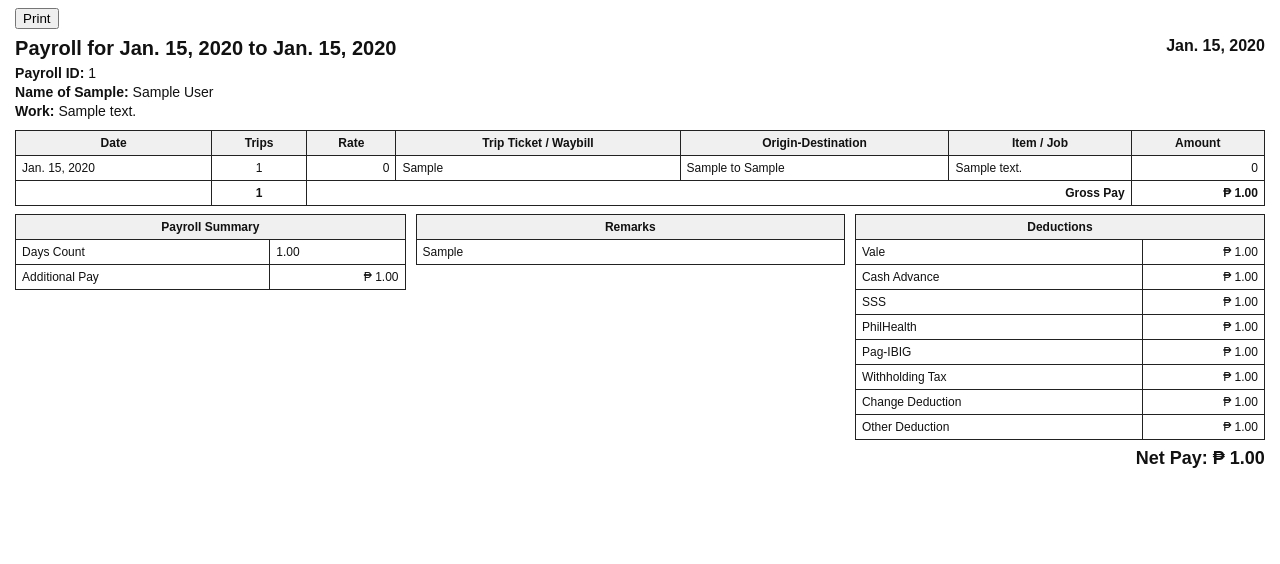
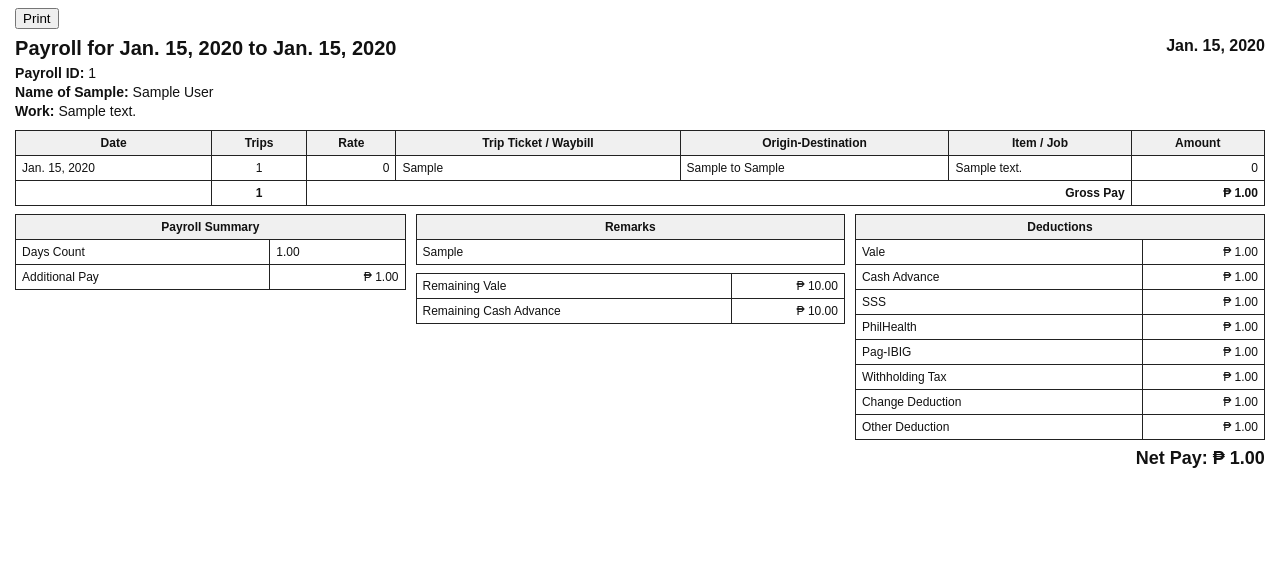
Before and after one commit to igzmonte/gmt-trucking-web, a Django app: page /payroll/1/print/ in a window 1280 px wide. Shown: the top 564 px of the page. Run offline with Django 5.2, Linux system fonts and the light colour scheme; a user stored in the database is signed in; tables that the repository leaves empty hold one stand-in row (values such as "Sample post").

Commit message:
Revise payslip remaining balances

```diff
--- a/webapp/core/forms.py
+++ b/webapp/core/forms.py
@@ -407,9 +407,9 @@ class PayrollForm(forms.Form):
             self.add_error("period_to", "Period end must be on or after period start.")
         if self.preview:
             if cleaned.get("vale_deduction") is not None and cleaned["vale_deduction"] > self.preview["vale_deduction"]:
-                self.add_error("vale_deduction", "Deduction cannot exceed the available Vale installment total.")
+                self.add_error("vale_deduction", "Deduction cannot exceed the remaining Vale total.")
             if cleaned.get("cash_advance_deduction") is not None and cleaned["cash_advance_deduction"] > self.preview["cash_advance_deduction"]:
-                self.add_error("cash_advance_deduction", "Deduction cannot exceed the available Cash Advance balance.")
+                self.add_error("cash_advance_deduction", "Deduction cannot exceed the remaining Cash Advance balance.")
         return cleaned
 
 
--- a/webapp/core/payroll_views.py
+++ b/webapp/core/payroll_views.py
@@ -5,13 +5,13 @@ from django.contrib import messages
 from django.core.exceptions import PermissionDenied
 from django.core.paginator import Paginator
 from django.db import IntegrityError
-from django.db.models import Q
+from django.db.models import Q, Sum
 from django.http import HttpResponse
 from django.shortcuts import get_object_or_404, redirect, render
 
 from .access import can_edit, page_access
 from .forms import PayrollForm
-from .models import Employee, PayrollEntry
+from .models import CashAdvance, Employee, PayrollEntry, ValeRecord
 from .payroll_services import create_payroll, delete_payroll, money, payroll_preview
 
 
@@ -114,7 +114,20 @@ def _detail_context(entry):
         else:
             amount = 0
         trip_rows.append({"trip": trip, "amount": amount})
-    return {"entry": entry, "trip_rows": trip_rows, "deductions": deductions, "total_deductions": sum((amount for _, amount in deductions), 0)}
+    remaining_vale = money(
+        ValeRecord.objects.filter(employee=entry.employee, balance__gt=0).aggregate(total=Sum("balance"))["total"] or 0
+    )
+    remaining_cash_advance = money(
+        CashAdvance.objects.filter(employee=entry.employee, balance__gt=0).aggregate(total=Sum("balance"))["total"] or 0
+    )
+    return {
+        "entry": entry,
+        "trip_rows": trip_rows,
+        "deductions": deductions,
+        "total_deductions": sum((amount for _, amount in deductions), 0),
+        "remaining_vale": remaining_vale,
+        "remaining_cash_advance": remaining_cash_advance,
+    }
 
 
 @page_access(PAGE)
--- a/webapp/templates/core/payroll_print.html
+++ b/webapp/templates/core/payroll_print.html
@@ -19,7 +19,8 @@
     .center{text-align:center}
     .summary{display:grid;grid-template-columns:1fr 1.1fr 1.05fr;gap:10px;align-items:start}
     .net{text-align:right;font-size:18px;font-weight:bold;margin-top:8px}
-    .remarks-box{min-height:42px;white-space:pre-wrap}
+    .remarks-box{min-height:78px;white-space:pre-wrap}
+    .remaining-balances{margin-top:8px}
     .signature{position:fixed;right:12mm;bottom:8mm;width:240px;border-top:1px solid #111;text-align:center;padding-top:6px;background:#fff}
     @media print{.print-button{display:none}}
   </style>
@@ -83,6 +84,10 @@
           <tr><th>Remarks</th></tr>
           <tr><td class="remarks-box">{{ entry.remarks|default:""|linebreaksbr }}</td></tr>
         </table>
+        <table class="remaining-balances">
+          <tr><td>Remaining Vale</td><td class="num">&#8369; {{ remaining_vale }}</td></tr>
+          <tr><td>Remaining Cash Advance</td><td class="num">&#8369; {{ remaining_cash_advance }}</td></tr>
+        </table>
       </div>
       <div>
         <table>
```
Also changed, not shown: webapp/core/tests.py (+9 -0 lines), webapp/templates/core/payroll_form.html (+1 -1 lines).
